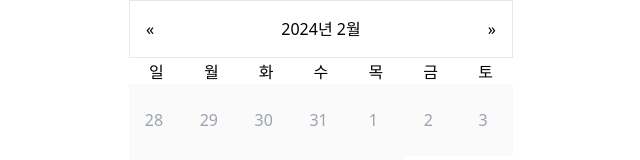
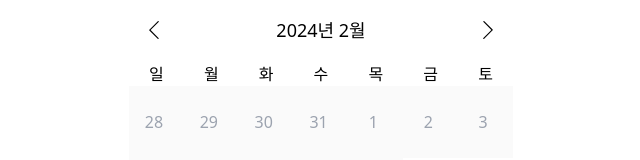
Before and after one commit to uudeok/calendeok, a React app: page / in a window 1280 px wide. Shown: the top 160 px of the page, without its empty margins (319-959 px from the left). Built offline with nearby package versions, Linux system fonts and the light colour scheme.

Commit message:
update : MonthController icon 수정 및 Calendeok 초기 작업 마무리

```diff
--- a/src/Calendeok/MonthController.tsx
+++ b/src/Calendeok/MonthController.tsx
@@ -1,3 +1,5 @@
+import { SlArrowLeft, SlArrowRight } from "react-icons/sl";
+
 type NavigateType = {
   curMonth: number;
   curYear: number;
@@ -43,12 +45,16 @@ const MonthController = ({
   };
 
   return (
-    <div className="flex w-96 p-4 border justify-center">
-      <button onClick={handlePrevButton}>«</button>
+    <div className="flex w-96 p-4  justify-center text-lg">
+      <button onClick={handlePrevButton}>
+        <SlArrowLeft />
+      </button>
       <span className="flex-grow text-center">
         {getMonthLabel(curYear, curMonth)}
       </span>
-      <button onClick={handleNextButton}>»</button>
+      <button onClick={handleNextButton}>
+        <SlArrowRight />
+      </button>
     </div>
   );
 };
--- a/src/Calendeok/index.tsx
+++ b/src/Calendeok/index.tsx
@@ -24,7 +24,6 @@ const Calender = ({
   const [curMonth, setCurMonth] = useState(selected.getMonth());
 
   return (
-    <>
     <div className="flex flex-col w-96 m-auto">
       <MonthController
         setCurMonth={setCurMonth}
@@ -43,7 +42,6 @@ const Calender = ({
         filterDate={filterDate}
       />
     </div>
-    </>
   );
 };
 
--- a/src/Util/month.ts
+++ b/src/Util/month.ts
@@ -19,6 +19,6 @@ export const getSelectedMonth = (
     case MONTH_LABEL.MONTH_NEXT:
       return curMonth === 11 ? 0 : curMonth + 1;
     default:
-      throw new Error("error : Calendar.invalidMonthName");
+      throw new Error("error : Calendar.invalid Month Name");
   }
 };
```
Lines whose indentation alone changed are shown as unchanged.
